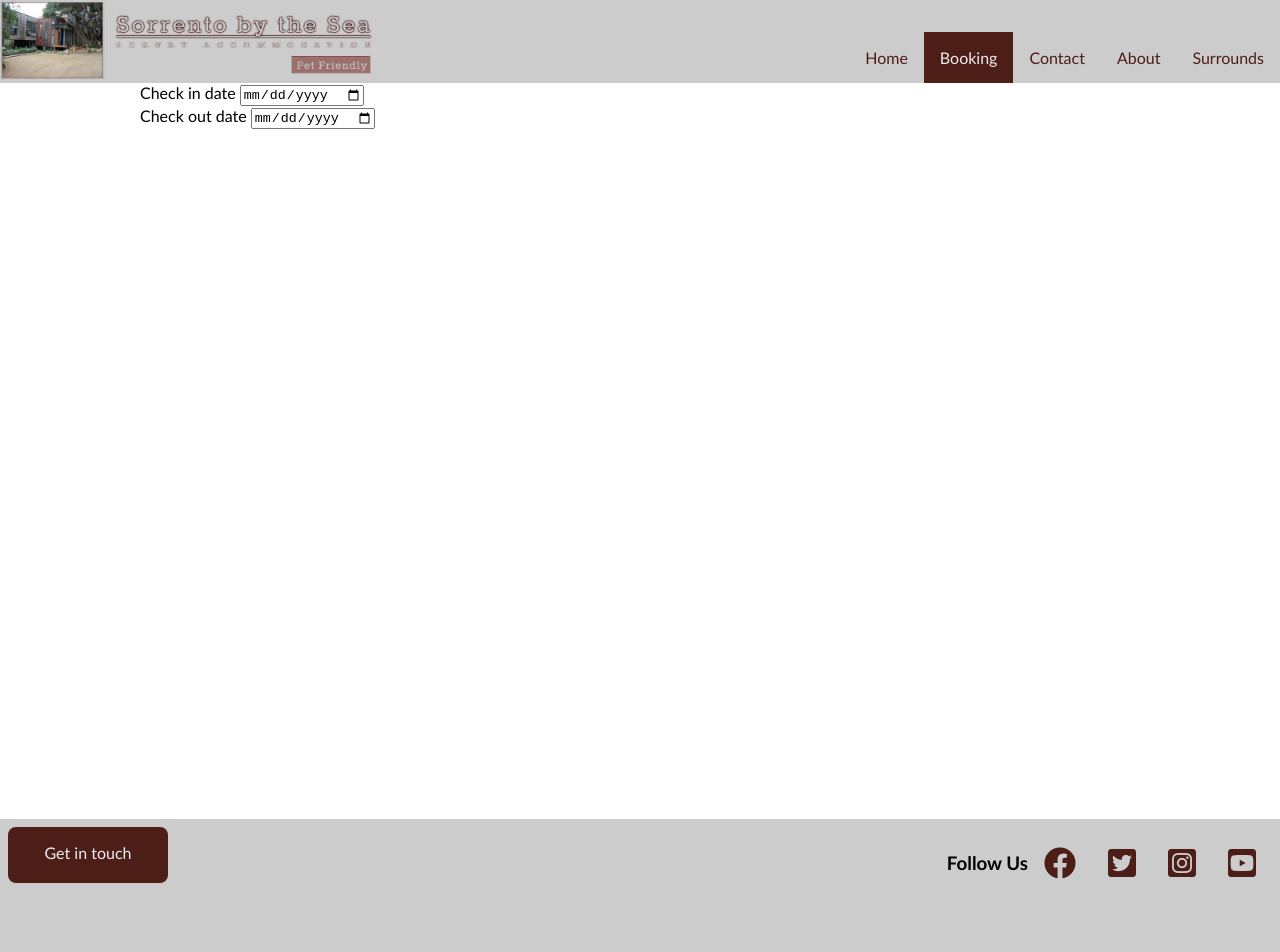
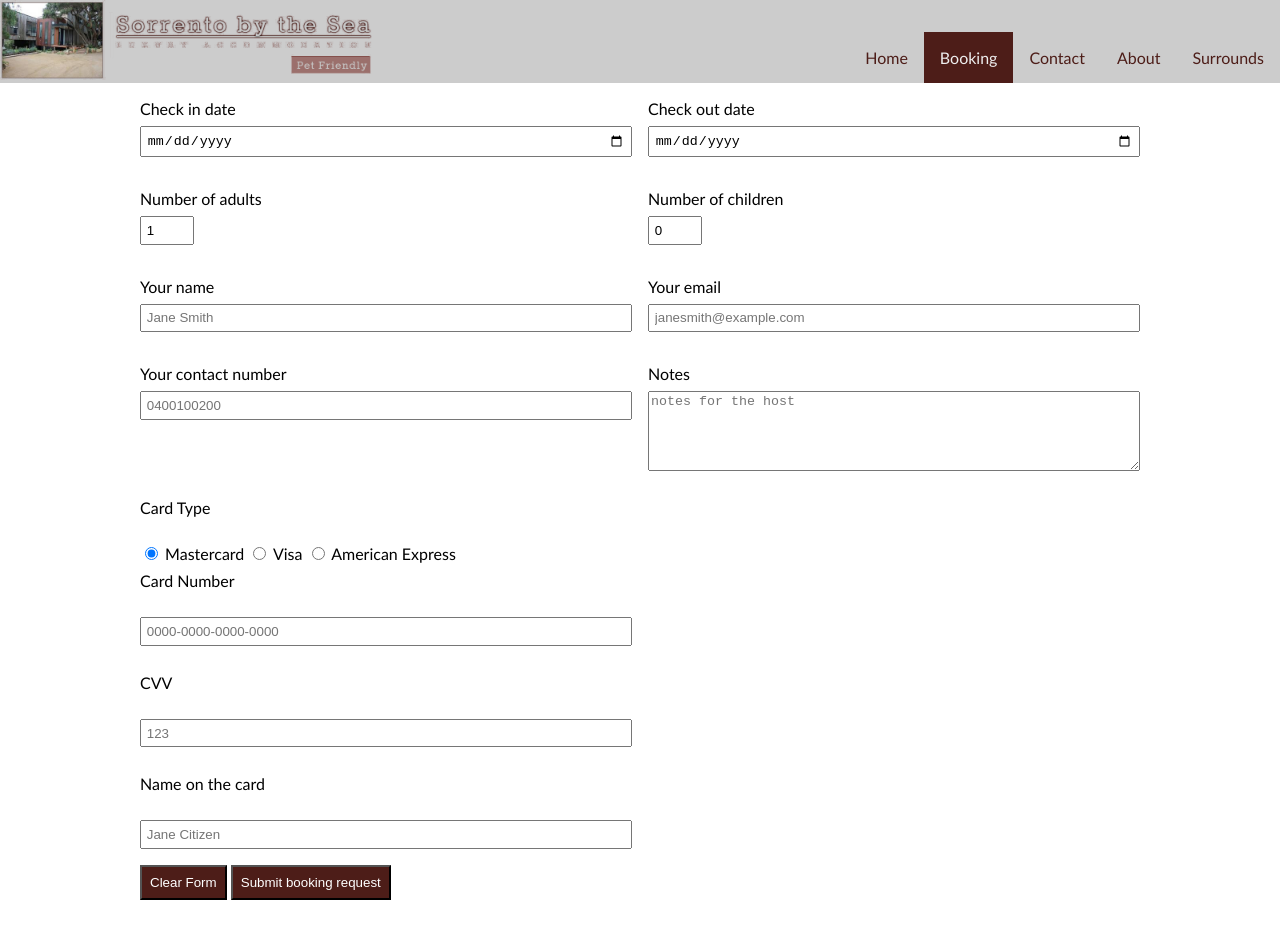
Before and after one commit to mujohannes/sorrento-website-example, a plain HTML site: page booking.html in a window 1280 px wide. Shown: the top 952 px of the page. Drawn offline with Linux system fonts and the light colour scheme.

Commit message:
added booking page form

```diff
--- a/booking.html
+++ b/booking.html
@@ -27,11 +27,56 @@
         <div class="booking-grid">
           <div class="form-group">
             <label for="checkin">Check in date</label>
-            <input type="date" id="checkin" placeholder="check in date">
+            <input class="full" tabindex="1" type="date" id="checkin" placeholder="check in date" name="checkin">
           </div>
           <div class="form-group">
             <label for="checkout">Check out date</label>
-            <input type="date" id="checkout" placeholder="check out date">
+            <input class="full" tabindex="2" type="date" id="checkout" placeholder="check out date" name="checkout">
+          </div>
+          <div class="form-group">
+            <label for="adults">Number of adults</label>
+            <input type="number" tabindex="3" id="adults" value="1" min="1" max="6" name="adults">
+          </div>
+          <div class="form-group">
+            <label for="children">Number of children</label>
+            <input type="number" tabindex="4" id="children" value="0" min="0" max="6" name="children">
+          </div>
+          <div class="form-group">
+            <label for="name">Your name</label>
+            <input class="full" tabindex="5" type="text" id="name" placeholder="Jane Smith" name="name">
+          </div>
+          <div class="form-group">
+            <label for="email">Your email</label>
+            <input class="full" tabindex="6" type="email" id="email" placeholder="janesmith@example.com" name="email">
+          </div>
+          <div class="form-group">
+            <label for="phone">Your contact number</label>
+            <input class="full" tabindex="7" type="text" id="phone" placeholder="0400100200" name="email">
+          </div>
+          <div class="form-group">
+            <label for="notes">Notes</label>
+            <textarea class="full" tabindex="8" name="notes" id="notes" placeholder="notes for the host" rows="3" cols="12"></textarea>
+          </div>
+          <div class="payment">
+
+            <label class="full" for="card-type">Card Type</label><br>
+            <input type="radio" name="type" id="mc" checked value="mc">
+            <label for="mc">Mastercard</label>
+            <input type="radio" name="type" id="visa" value="visa">
+            <label for="visa">Visa</label>
+            <input type="radio" name="type" id="amex" value="amex">
+            <label for="amex">American Express</label><br>
+
+            <label class="full" for="card-number">Card Number</label><br>
+            <input type="text" name="card-number" placeholder="0000-0000-0000-0000"><br>
+            <label class="full" for="cvv">CVV</label><br>
+            <input type="text" name="cvv" id="cvv" placeholder="123"><br>
+            <label class="full" for="card-name">Name on the card</label><br>
+            <input type="text" name="card-name" id="card-name" placeholder="Jane Citizen">
+          </div>
+          <div class="buttons">
+            <button type="reset">Clear Form</button>
+            <button type="submit">Submit booking request</button>
           </div>
         </div>
       </form>
--- a/styles/styles.css
+++ b/styles/styles.css
@@ -52,7 +52,7 @@ body {
 .main-navigation a:hover {
   color: var(--primary-hover);
 }
-
+/* home */
 .home-banner {
   background-image: url(../assets/tiraya-adam-_mkb0Vby9tA-unsplash.jpg);
   min-height: 60vh;
@@ -118,6 +118,56 @@ body {
   border: var(--persian-plum) solid 1px;
   border-radius: 1rem;
   text-shadow: 0 0 1px black;
+}
+/* booking page */
+.booking-grid {
+  display: grid;
+  grid-template-columns: 1fr 1fr;
+  grid-template-rows: repeat(6,auto);
+  grid-gap: 1rem;
+}
+.form-group label {
+  display: block;
+  margin-top: 1rem;
+  margin-bottom: 0.5rem;
+}
+.form-group input {
+  display: block;
+  padding: 0.3rem;
+}
+input.full {
+  min-width: 100%;
+  box-sizing: border-box;
+}
+textarea.full {
+  min-width: 100%;
+  box-sizing: border-box;
+  min-height: 5rem;
+}
+
+.payment .full{
+  min-width: 100%;
+  display: block;
+  box-sizing: border-box;
+  margin-top: 0.5rem;
+  margin-bottom: 0.5rem;
+}
+.payment input[type="text"] {
+  display: block;
+  padding: 0.3rem;
+  min-width: 100%;
+  box-sizing: border-box;
+}
+
+.buttons {
+  grid-column: 1 / span 1;
+  grid-row: 6 / span 1;
+}
+
+.buttons button {
+  padding: 0.5rem;
+  background-color: var(--primary-links);
+  color: white;
 }
 
 .footer {
```
